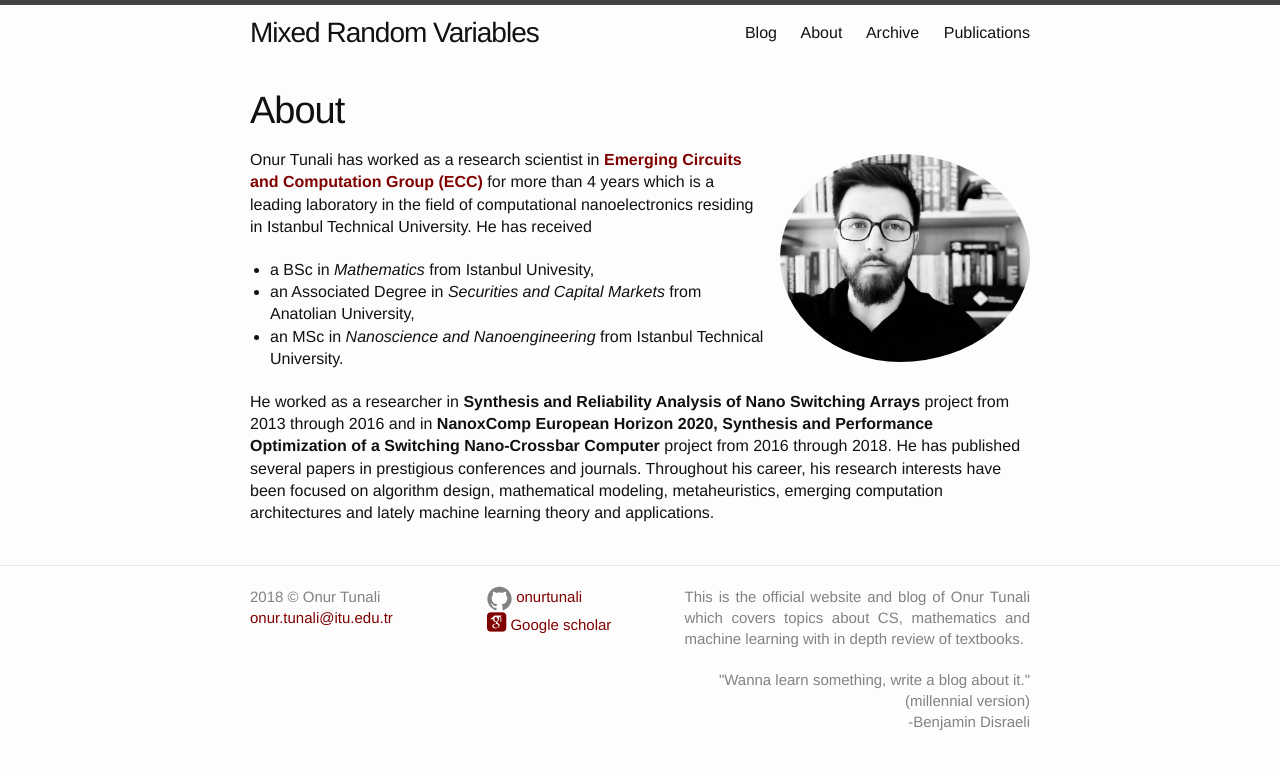
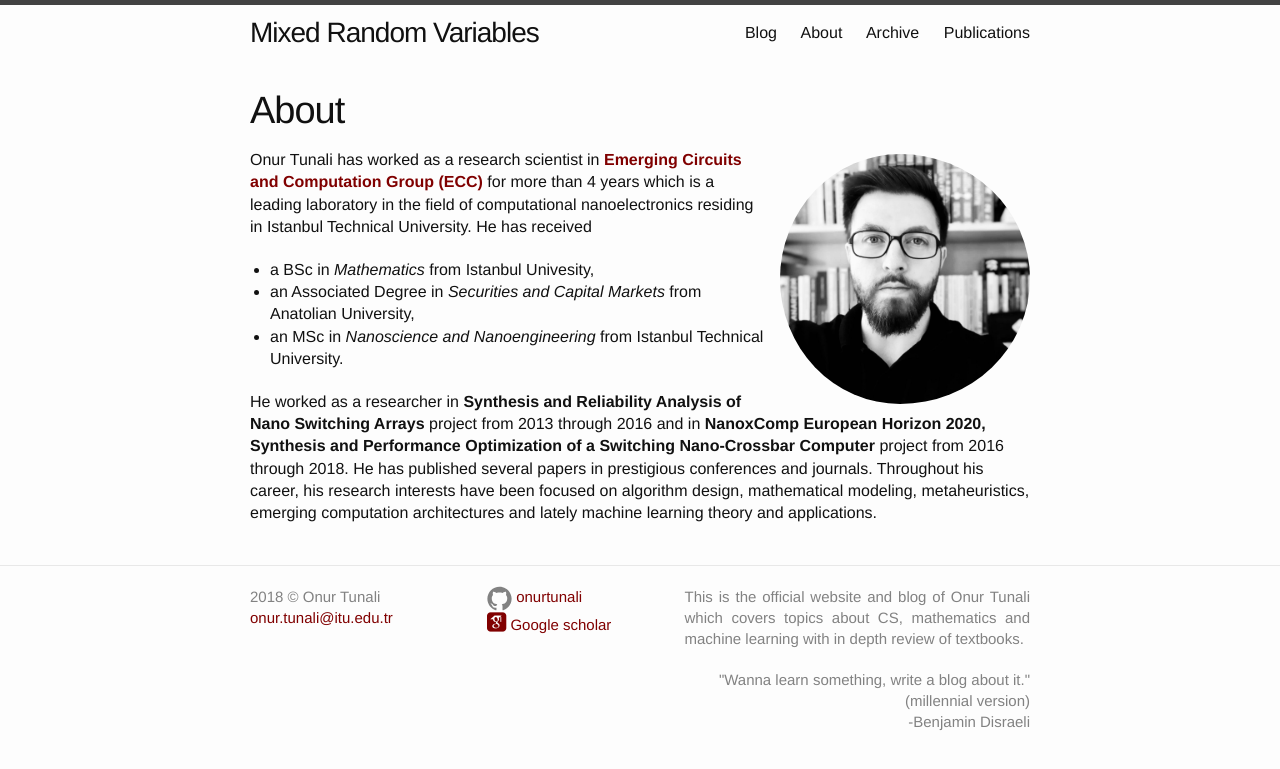
Before and after one commit to onurtunali/onurtunali.github.io, a Jekyll site: the page built from about.md, in a window 1280 px wide. Shown: the top 769 px of the page. Built offline with Jekyll 4.4.1, drawn with Linux system fonts in a browser that asks for light colours; some web fonts are replaced.

Commit message:
Square profile

```diff
--- a/about.md
+++ b/about.md
@@ -4,7 +4,7 @@ title: About
 permalink: /about/
 ---
 
-![Onur Tunali](/img/profile1.jpeg){:style="width: 250px; overflow: hidden; border-radius: 60%; float: right; padding-left: 10px"}
+![Onur Tunali](/img/profile_square.jpeg){:style="width: 250px; overflow: hidden; border-radius: 60%; float: right; padding-left: 10px"}
 
 Onur Tunali has worked as a research scientist in [**Emerging Circuits and Computation Group (ECC)**](https://www.ecc.itu.edu.tr) for more than 4 years which is a leading laboratory in the field of computational nanoelectronics residing in Istanbul Technical University. He has received
 
```
Also changed, not shown: img/profile_square.jpeg (renamed from img/profile_square2.jpeg).
